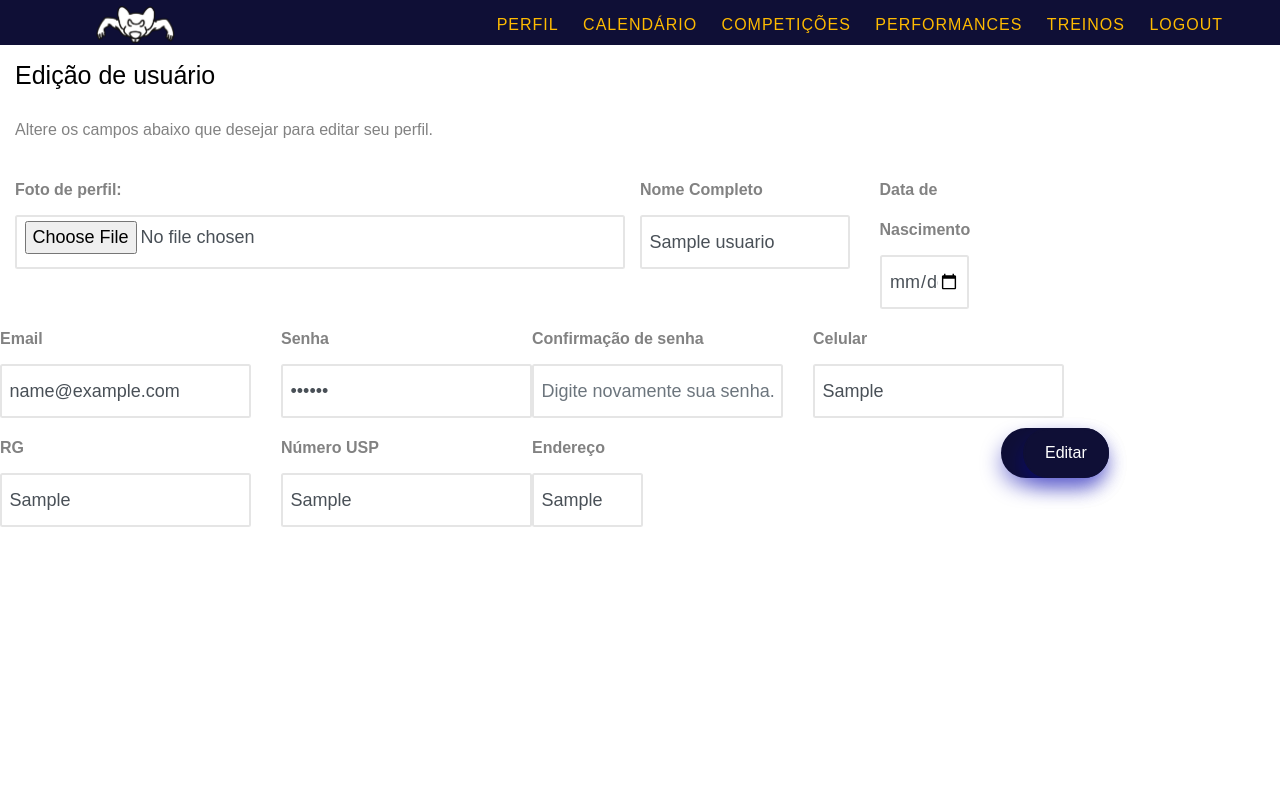
After one commit to guilhermecampello/sistema_wetrats, a PHP site: page /edicao_usuario/index.php in a window 1280 px wide. The commit adds this page. Run offline with PHP 8.4, Linux system fonts and the light colour scheme; the visitor is signed in with stand-in values (Sample User, id 1); tables that the repository leaves empty or names only in its code hold one stand-in row (values such as "Sample post").

Commit message:
edição de perfil e criacao de perfil diferenciados, e adicao de foto de perfil

```diff
--- /dev/null
+++ b/edicao_usuario/index.php
@@ -0,0 +1,248 @@
+<html>
+<head>
+    <meta http-equiv="Content-Type" content="text/html; charset=UTF-8" >
+    <link rel="stylesheet" href="/common/stylesheets/bootstrap.css">
+    <link rel="stylesheet" href="/common/stylesheets/bootstrap4.css">
+    <link rel="stylesheet" href="/common/stylesheets/animate.css">
+    <link rel="stylesheet" href="/common/stylesheets/style.css">
+    <link rel="stylesheet" href="/common/stylesheets/style1.css">
+</head>
+<?php
+ //Inicia uma sessão
+  session_start();
+  $id_usuario = $_SESSION['ID'];
+  $nivel_usuario = $_SESSION['Nivel'];
+  // Conexão com o servidor MySQL
+  $con = mysqli_connect('localhost', 'root', '', 'sistema_wetrats');
+
+  // Busca das informações referentes ao usuário que será editado
+  $sql =  "SELECT id, nome, sexo, data_de_nascimento, email, senha, celular, RG, NUSP, endereco, foto, Nivel FROM usuarios WHERE id = $id_usuario ";
+  $perfil = mysqli_query($con, $sql);
+
+  while ($p = mysqli_fetch_array($perfil)){
+     $nome = $p['nome'];
+     $sexo = $p['sexo'];
+     $data_de_nascimento= $p['data_de_nascimento'];
+     $email = $p['email'];
+     $senha = $p['senha'];
+     $celular = $p['celular'];
+     $RG= $p['RG'];
+     $NUSP = $p['NUSP'];
+     $endereco = $p['endereco'];
+     $Nivel = $p['Nivel'];
+     $id = $p['id'];
+     $foto = $p['foto'];
+
+
+  }
+
+?>
+
+
+<body>
+<div id="page">
+  <nav class="fh5co-nav" id="menu-list" role="navigation">
+      <div id="menu"></div>
+  </nav>
+  <div class="container-fluid" style="padding-top:60px;">
+    <div class="row">
+      <form method="post" action="index.php" enctype="multipart/form-data" class="col-md-12">
+
+        <h1>Edição de usuário</h1>
+        <p>Altere os campos abaixo que desejar para editar seu perfil.</p>
+
+         <div class="row form-group">
+          <div class="col-md-6">
+            <label for="foto"><b>Foto de perfil:</b></label>
+            <input class="form-control" type="file" placeholder="Selecione uma foto" name="foto"  accept="image/*" >
+          </div>
+
+        <div class="row form-group">
+          <div class="col-md-6">
+            <label for="Nome"><b>Nome Completo</b></label>
+            <input class="form-control" type="text" placeholder="Digite seu nome e sobrenome..." name="nome" value = "<?php echo $nome ?>" ; required>
+          </div>
+
+          <div class="col-md-3">
+            <label for="Data de Nascimento"><b>Data de Nascimento</b></label>
+            <input class="form-control" type="date" name="data de nascimento" placeholder="DD/MM/AAAA" value = "<?php echo $data_de_nascimento ?>" required>
+          </div>
+        </div>
+
+        <div class="row form-group">
+          <div class="col-md-6">
+            <label for="email"><b>Email</b></label>
+            <input class="form-control" type="text" placeholder="Digite seu Email..." name="email" value = "<?php echo $email ?>" required>
+          </div>
+          <div class="col-md-6">
+            <label for="senha"><b>Senha</b></label>
+            <input class="form-control" type="password" placeholder="Digite sua senha..." name="senha" value = "<?php echo $senha ?>" required>
+          </div>
+        </div>
+
+        <div class="row form-group">
+          <div class="col-md-6">
+            <label for="confirma_senha"><b>Confirmação de senha</b></label>
+            <input class="form-control" type="password" placeholder="Digite novamente sua senha..." name="confirma_senha" required>
+          </div>
+          <div class="col-md-6">
+            <label for="celular"><b>Celular</b></label>
+            <input class="form-control" type="text" placeholder="Digite seu número de celular..." name="celular" value = "<?php echo $celular ?>" required>
+          </div>
+        </div>
+
+        <div class="row form-group">
+          <div class="col-md-6">
+            <label for="RG"><b>RG</b></label>
+            <input class="form-control" type="text" placeholder="Digite seu RG..." name="RG" value = "<?php echo $RG ?>" required>
+          </div>
+          <div class="col-md-6">
+            <label for="Número USP"><b>Número USP</b></label>
+            <input class="form-control" type="text" placeholder="Digite seu Número USP..." name="NUSP" value = "<?php echo $NUSP ?>" >
+          </div>
+        </div>
+
+        <div class="row form-group">
+          <div class="col-md-6">
+            <label for="Endereço"><b>Endereço</b></label>
+            <input class="form-control" type="text" placeholder="Digite seu endereço..." name="endereco" value = "<?php echo $endereco ?>" >
+          </div>
+
+        <?php
+        if ($nivel_usuario == 3) {
+          echo '<div  class="col-md-6" style="margin-top:4em;">
+            <div class="col-md-3">
+              <div class="custom-control custom-radio custom-control-inline">
+                <input class="custom-control-input" type="radio" name="nivel" id="n1" value="1">
+                <label for="n1" class="custom-control-label" style="padding-left:10px;">Atleta</label>
+              </div>
+            </div>
+            <div class="col-md-3">
+              <div class="custom-control custom-radio custom-control-inline">
+                <input class="custom-control-input" type="radio" name="nivel" id="n2" value="2">
+                <label for="n2" class="custom-control-label" style="padding-left:10px;">Técnico</label>
+              </div>
+            </div>
+            <div class="col-md-3">
+              <div class="custom-control custom-radio custom-control-inline">
+                <input class="custom-control-input" type="radio" name="nivel" id="n3" value="3">
+                <label for="n3" class="custom-control-label" style="padding-left:10px;">DM</label>
+              </div>
+            </div>
+          </div>' ;
+        }
+        ?>
+        </div>
+
+        <div class="row">
+          <div class="form-group col-md-2 col-md-push-10">
+            <button type="button" class="btn btn-primary">Cancelar</button>
+          </div>
+          <div class="form-group col-md-2 col-md-push-9">
+            <button type="submit" class="btn btn-primary">Editar</button>
+          </div>
+        </div>
+
+      </div>
+    </form>
+  </div>
+</div>
+
+<!-- jQuery -->
+<script src="/common/js/jquery.min.js"></script>
+<!-- Bootstrap -->
+<script src="/common/js/bootstrap.min.js"></script>
+<!-- Placeholder -->
+<script src="/common/js/jquery.placeholder.min.js"></script>
+<!-- Waypoints -->
+<script src="/common/js/jquery.waypoints.min.js"></script>
+<!-- Main JS -->
+<script src="/common/js/main.js"></script>
+<script>
+    $("#menu").load("../common/menu/menu.html #menu_");
+</script>
+</body>
+</html>
+
+<?php
+
+// Extrai as informações preenchidas no formulário
+if ($_POST){
+  $con = mysqli_connect('localhost', 'root', '', 'sistema_wetrats');
+
+  $nome = $_POST['nome'];
+  $data_de_nascimento = $_POST['data_de_nascimento'];
+  $email = $_POST['email'];
+  $senha = $_POST['senha'];
+  $confirma_senha = $_POST['confirma_senha'];
+  $celular = $_POST['celular'];
+  $RG = $_POST['RG'];
+  $NUSP = $_POST['NUSP'];
+  $endereco = $_POST['endereco'];
+  if ($nivel_usuario == 3) {
+    $nivel = $_POST['nivel'];
+  }
+  else {
+    $nivel = $nivel_usuario ;
+  }
+
+  $erro = False;
+
+  if ($confirma_senha != $senha) {
+    echo "Senha e confirmação de senha diferentes!!!" ;
+    $erro = True;
+  }
+
+  if (!isset($nivel) ){
+    echo "Sem nível selecionado!" ;
+    $erro = True;
+  }
+
+  if($erro != True){
+
+    // upload da foto de perfil
+    if (isset ($_FILES['foto'])){
+      $file = $_FILES['foto']['name'];
+      $ext = explode(".", $file);
+      $extensao = end($ext);
+      if (strlen($extensao) > 0) { //verifica se não esta gravando um arquivo vazio
+        $novo_nome = "perfil"."$id_usuario".".".$extensao;
+        $diretorio = "../common/uploads/";
+        move_uploaded_file ($_FILES['foto']['tmp_name'], $diretorio.$novo_nome);
+        // Grava no banco de dados
+        $sql = "UPDATE usuarios SET nome = '$nome' , data_de_nascimento = '$data_de_nascimento' , email = '$email' , senha = '$senha' , celular = '$celular', RG = '$RG', NUSP = '$NUSP', endereco = '$endereco', foto = '$novo_nome', Nivel= '$nivel' WHERE id = $id_usuario ";
+        $atualizar_perfil = mysqli_query($con,$sql);
+        if ($atualizar_perfil >= '1'){
+          echo "Seu perfil e foto foram atualizados com sucesso";
+        }
+        else
+          echo "Falha ao atualizar a foto do perfil";
+      }
+
+      else{
+        // Grava no banco de dados sem a foto
+        $sql = "UPDATE usuarios SET nome = '$nome' , data_de_nascimento = '$data_de_nascimento' , email = '$email' , senha = '$senha' , celular = '$celular', RG = '$RG', NUSP = '$NUSP', endereco = '$endereco', Nivel= '$nivel' WHERE id = $id_usuario ";
+        $atualizar_perfil = mysqli_query($con,$sql);
+        if ($atualizar_perfil >= '1'){
+          echo "Seu perfil foi atualizado com sucesso";
+        }
+        else
+          echo "Falha ao atualizar o perfil";
+
+        }
+      }
+    else { //caso nao haja alteracao na foto
+    // Grava no banco de dados
+    $sql = "UPDATE usuarios SET nome = '$nome', data_de_nascimento = '$data_de_nascimento' , email = '$email' , senha = '$senha' , celular = '$celular', RG = '$RG', NUSP = '$NUSP', endereco = '$endereco', Nivel= '$nivel' WHERE id = $id_usuario ";
+    $atualizar_perfil = mysqli_query($con,$sql);
+    if ($atualizar_perfil >= '1'){
+      echo "Seu perfil foi atualizado com sucesso";
+    }
+    else {
+      echo "Falha ao atualizar perfil";
+    }}
+
+
+}
+}
+?>
--- a/validacao.php
+++ b/validacao.php
@@ -27,9 +27,6 @@
                 $_SESSION['Nome'] = $f['nome'];
                 $_SESSION['Nivel'] = $f['Nivel'];
                 $achou = True;
-                echo $_SESSION['ID'];
-                echo $_SESSION['Nome'];
-                echo $_SESSION['Nivel'];
                 session_write_close();
                 //Redireciona o usuário
 
```
Also changed, not shown: criacao_usuario/index.php (+5 -35 lines), common/uploads/perfil0.jpg (added), common/uploads/perfil1.jpg (added), common/uploads/perfil2.jpg (added).
